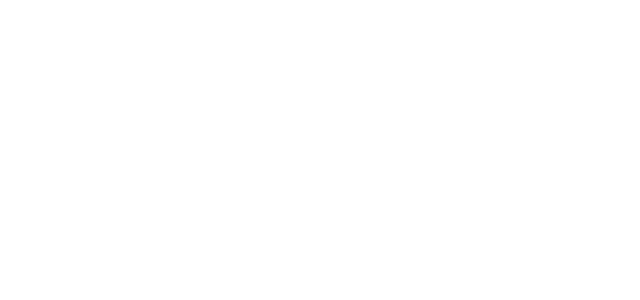
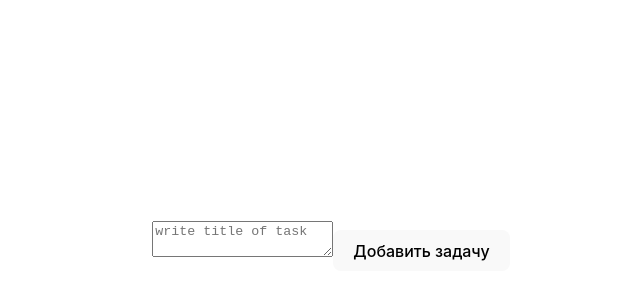
Before and after one commit to ArtemSyulatov/Infinite-Todo, a React (Vite) app in the folder Todo react+mobx/: page / in a window 1280 px wide. Shown: the part 154-454 px from the top of the page, without its empty margins (309-949 px from the left). Built offline with nearby package versions, Linux system fonts and the light colour scheme.

Commit message:
feat: add task and remove task func done

```diff
--- a/Todo react+mobx/src/App.jsx
+++ b/Todo react+mobx/src/App.jsx
@@ -1,14 +1,48 @@
 import { useState } from "react";
 import "./App.css";
-import {Task} from './store.js'
+import store from "./store.js";
+import { toJS } from "mobx";
+import { observer } from "mobx-react-lite";
 
-function App() {
-  const [test, text] = useState(0);
-  let state = Task
-  console.log(state)
-  return <div>
-
-  </div>;
-}
+const App = observer(() => {
+  const [text, setText] = useState("");
+  let { task, addTask, addChilds, removeTask } = store;
+  let arrayOfTasks = toJS(task);
+  console.log(arrayOfTasks);
+  return (
+    <div>
+      <textarea
+        placeholder="write title of task"
+        value={text}
+        onChange={(e) => setText(e.target.value)}
+      />
+      <button
+        onClick={() => {
+          addTask(Math.floor(Math.random() * 1000), text);
+          setText("");
+        }}
+      >
+        Добавить задачу
+      </button>
+      <div>
+        {arrayOfTasks.map((e, index) => {
+          return (
+            <div key={index}>
+              {e.text}
+              <button
+                onClick={() => {
+                  removeTask(e.id);
+                  console.log(e);
+                }}
+              >
+                x
+              </button>
+            </div>
+          );
+        })}
+      </div>
+    </div>
+  );
+});
 
 export default App;
--- a/Todo react+mobx/src/store.js
+++ b/Todo react+mobx/src/store.js
@@ -1,41 +1,42 @@
-import { makeAutoObservable } from "mobx"
+import { makeAutoObservable } from "mobx";
 
-export class Task {
+class Task {
   task = [];
   constructor() {
     makeAutoObservable(this);
   }
-  addTask(id, text,childs) {
+
+  addTask = (id, text, childs = [] ) => {
     this.task.push({
       id,
       text,
       childs,
     });
-  }
-  addChilds(id, text,childs) {
+  };
+  addChilds = (id) => {
     this.task.forEach((element) => {
       if (element.id === id) {
         element.childs.push({
           id: Number(`${id}.${id}`),
-          text,
-          childs,
-        })
+        });
       }
     });
-  }
-  removeTask(id){
-    this.task.forEach((element,index)=>{
-      if(element.id === id){
-        this.task.splice(index,1)
-      }else{
-        element.childs.forEach((child,index)=>{
-          if(child.id === id){
-            element.childs.splice(index,1)
+  };
+  removeTask = (id) => {
+    this.task.forEach((element, index) => {
+      if (element.id === id) {
+        this.task.splice(index, 1);
+      } else {
+        element.childs.forEach((child, index) => {
+          if (child.id === id) {
+            element.childs.splice(index, 1);
           }
-        })
+        });
       }
-    })
-  }
+    });
+  };
 }
 
-const test = new Task();
+const store = new Task()
+
+export default store;
```
